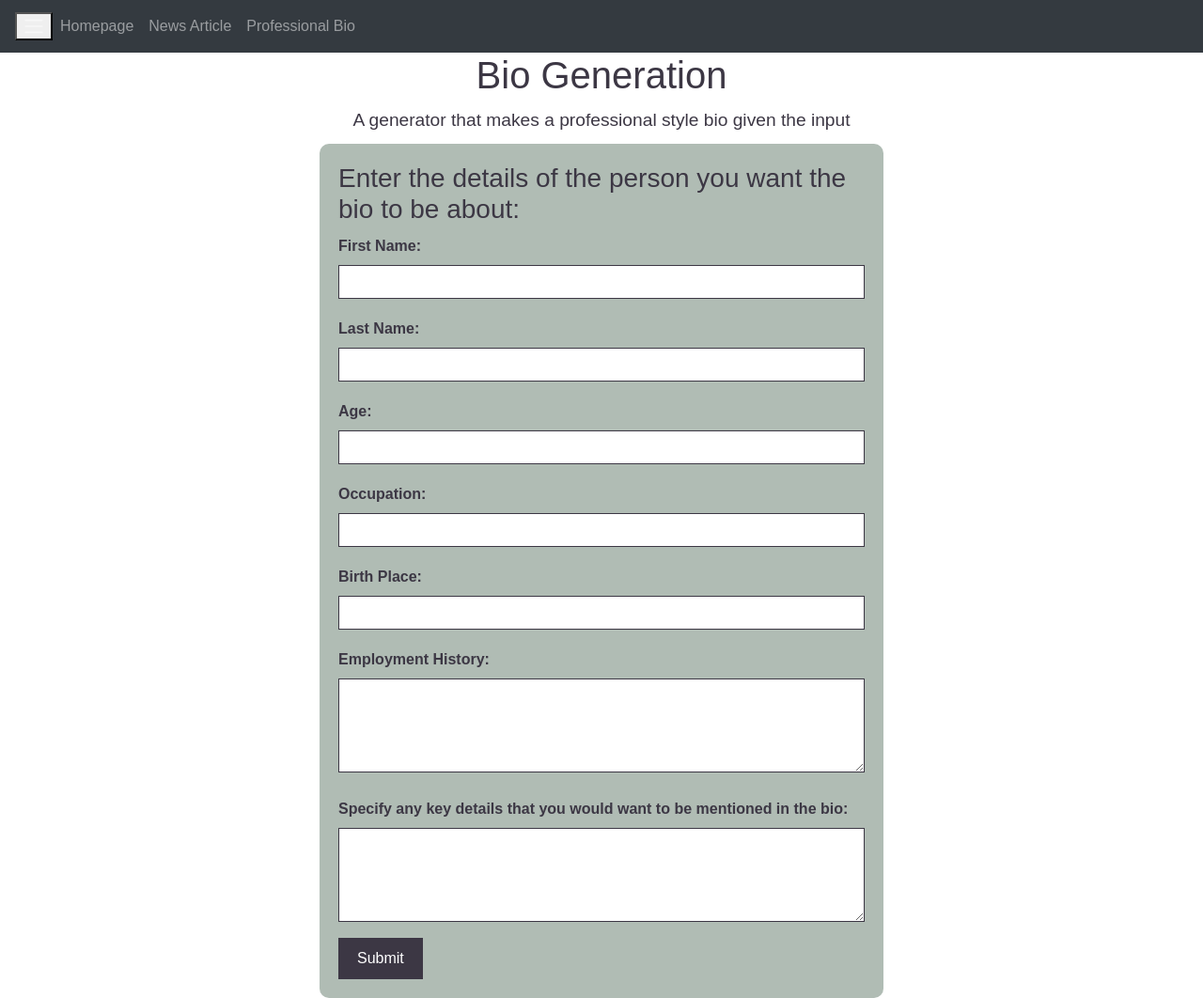
After one commit to CiaranMaloy/HTP-Novelty-Article, a Flask app: page /professional-bio in a window 1280 px wide. The commit adds this page. Shown: the whole page at 94% size. Run offline with Flask 3, Linux system fonts and the light colour scheme; some libraries are stand-ins or nearby versions.

Commit message:
Added bio generation tab

```diff
--- a/website/templates/base.html
+++ b/website/templates/base.html
@@ -26,8 +26,9 @@
 
             <div class="collapse navbar-collapse" id="navbar">
                 <div class="navbar-nav">
-                    <a class="nav-item nav-link" id="Advert" href="/">Advert</a>
-                    <a class="nav-item nav-link" id="Novelty" href="/">Novelty</a>
+                    <a class="nav-item nav-link" id="Homepage" href="/">Homepage</a>
+                    <a class="nav-item nav-link" id="Novelty" href="/spectacular-storyteller">News Article</a>
+                    <a class="nav-item nav-link" id="Professional Bio" href="/professional-bio">Professional Bio</a>
                 </div>
             </div>
         </nav>
--- /dev/null
+++ b/website/templates/bio-generator.html
@@ -0,0 +1,89 @@
+{% extends "base.html" %} {% block title %}Storyteller{% endblock %} {% block content
+    %}
+
+<!DOCTYPE html>
+<html lang="en">
+<head>
+    <meta charset="UTF-8">
+    <meta name="viewport" content="width=device-width, initial-scale=1.0">
+    <title>Spectacular Storyteller</title>
+    <style>
+        body {
+            background-color: #FFFFFF;
+            color: #3C3744;
+            font-family: Arial, sans-serif;
+        }
+
+        h1 {
+            text-align: center;
+        }
+
+        p {
+            text-align: center;
+            font-size: 1.2em;
+            margin: 10px 0;
+        }
+
+        form {
+            max-width: 600px;
+            margin: 0 auto;
+            background-color: rgba(124, 144, 130, 0.6);
+            padding: 20px;
+            border-radius: 10px;
+        }
+
+        label {
+            display: block;
+            margin-top: 10px;
+            font-weight: bold;
+        }
+
+        input[type="text"],
+        input[type="email"],
+        textarea {
+            width: 100%;
+            padding: 5px;
+            margin-bottom: 10px;
+            border: 1px solid #3C3744;
+        }
+
+        textarea {
+            height: 100px;
+        }
+
+        input[type="submit"] {
+            background-color: #3C3744;
+            color: white;
+            border: none;
+            padding: 10px 20px;
+            cursor: pointer;
+        }
+    </style>
+</head>
+<body>
+    <h1>Bio Generation</h1>
+    <p>A generator that makes a professional style bio given the input</p>
+
+    <form action="/professional-bio" method="POST" enctype="multipart/form-data">
+        <h3>Enter the details of the person you want the bio to be about:</h3>
+        <label for="first-name">First Name:</label>
+        <input type="text" id="first-name" name="first-name" required>
+        <label for="last-name">Last Name:</label>
+        <input type="text" id="last-name" name="last-name" required>
+        <label for="age">Age:</label>
+        <input type="text" id="age" name="age" required>
+        <label for="occupation">Occupation:</label>
+        <input type="text" id="occupation" name="occupation" required>
+        <label for="birth-place">Birth Place:</label>
+        <input type="text" id="birth-place" name="birth-place" required>
+        <label for="employment-history">Employment History:</label>
+        <textarea id="employment-history" name="employment-history" maxlength="400" required></textarea>
+
+        <label for="key-details">Specify any key details that you would want to be mentioned in the bio:</label>
+        <textarea id="key-details" name="key-details" maxlength="400" required></textarea>
+
+        <input type="submit" value="Submit">
+    </form>
+</body>
+</html>
+{% endblock %}
--- a/website/views.py
+++ b/website/views.py
@@ -2,14 +2,18 @@ from flask import Blueprint, render_template, request, flash, jsonify, redirect,
 from flask_login import login_required, current_user
 import json
 from gpt_api_call import ask_gpt, generate_image, download_image
-from generate_prompt import format_prompt_article, format_prompt_image
+from generate_prompt import *
 from datetime import datetime
 
 views = Blueprint('views', __name__)
 
-@views.route('/', methods=['GET', 'POST'])
+@views.route('/', methods=['GET'])
+def home():
+    return render_template('home.html')
+
+@views.route('/spectacular-storyteller', methods=['GET', 'POST'])
 #@login_required
-def home():
+def storyteller():
     if request.method == 'POST':
         #file = request.files['picture']
 
@@ -21,7 +25,23 @@ def home():
 
         return render_template('article.html', content=content_lists, date=datetime.today().strftime('%Y-%m-%d'), article_title=request.form['article-title'], image_url=image_url)
 
-    return render_template('home.html')
+    return render_template('storyteller.html')
+
+@views.route('/professional-bio', methods=['GET', 'POST'])
+#@login_required
+def bio():
+    if request.method == 'POST':
+        #file = request.files['picture']
+
+        #image_url = generate_image(format_prompt_image(request))
+        response = ask_gpt(format_prompt_bio(request))
+
+        content = response.choices[0]['message']['content']
+        content_lists = content.split('\n')
+
+        return render_template('bio.html', content=content_lists)
+
+    return render_template('bio-generator.html')
 
 @views.route('/upload', methods=['POST'])
 def upload():
```
Also changed, not shown: generate_prompt.py (+31 -0 lines), website/templates/bio.html (added, +45 -0 lines), website/templates/home.html (+4 -25 lines), website/templates/storyteller.html (added, +90 -0 lines).
